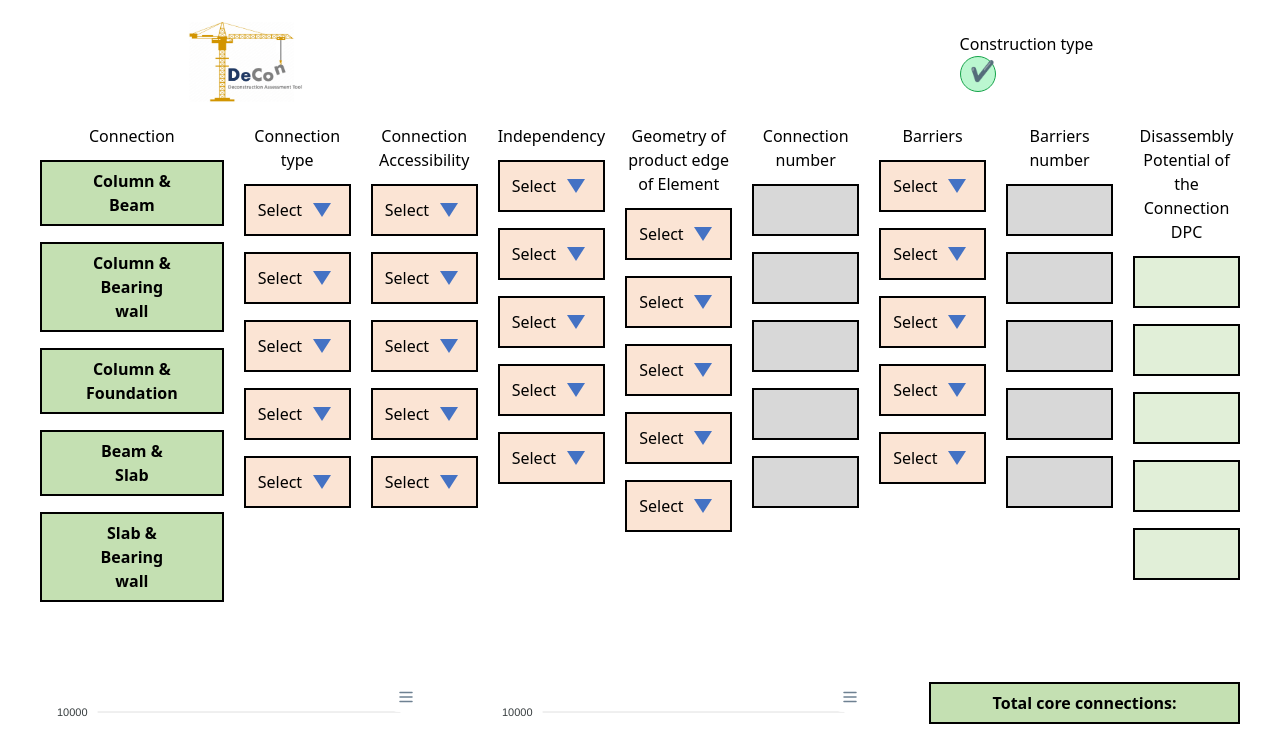
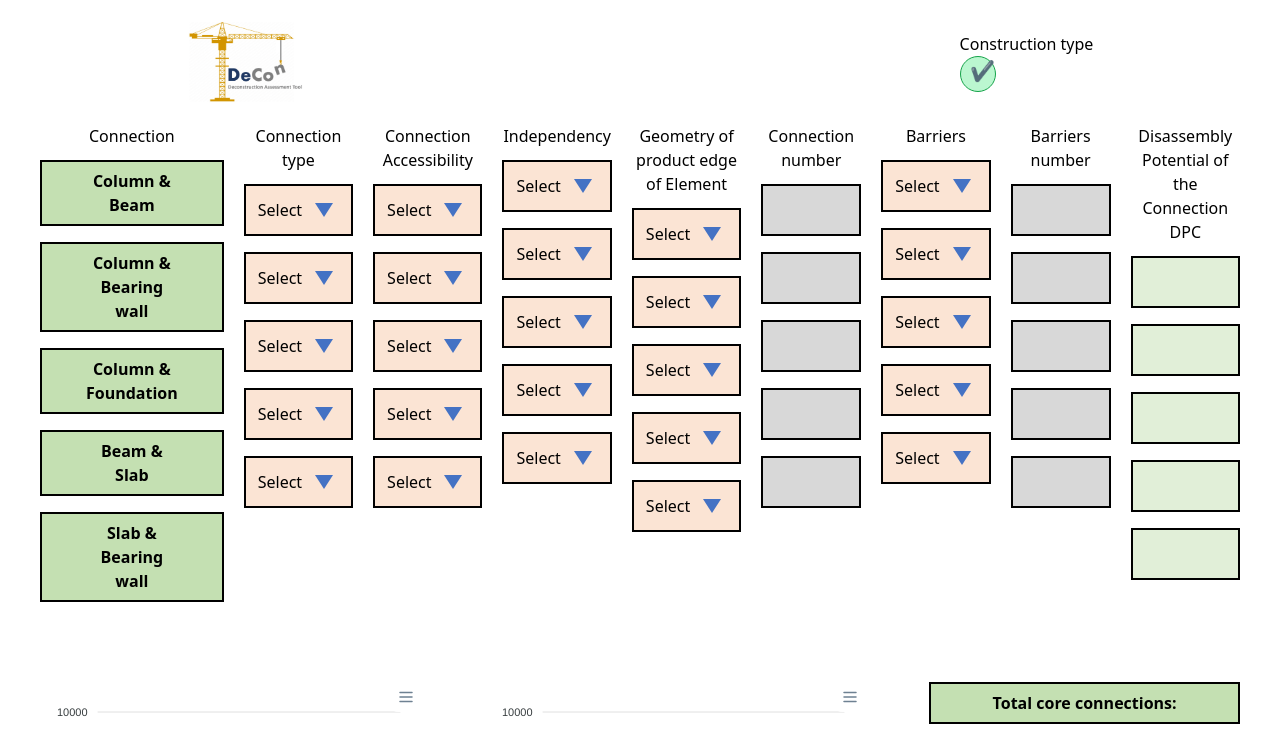
Before and after one commit to shariful10/DeCon, a React (Vite) app: page /building-core in a window 1280 px wide. Shown: the top 738 px of the page. Built offline with nearby package versions, Linux system fonts and the light colour scheme.

Commit message:
added next button link

```diff
--- a/src/pages/BuildingCore.jsx
+++ b/src/pages/BuildingCore.jsx
@@ -68,7 +68,7 @@ export default function BuildingCore() {
             </div>
           </div>
 
-          <div className="flex-1">
+          <div className="w-[100px]">
             <h3 className="text-center mb-3">Connection number</h3>
             <div className="flex flex-col gap-4">
               <Input />
@@ -90,7 +90,7 @@ export default function BuildingCore() {
             </div>
           </div>
 
-          <div className="flex-1">
+          <div className="w-[100px]">
             <h3 className="text-center mb-3">Barriers number</h3>
             <div className="flex flex-col gap-4">
               <Input />
@@ -131,7 +131,9 @@ export default function BuildingCore() {
             </div>
             <div className="w-full flex items-center gap-5">
               <Button btnTitle="Previous" />
-              <Button btnTitle="Next" />
+              <Link to="/building-shell">
+                <Button btnTitle="Next" />
+              </Link>
             </div>
           </div>
         </div>
```
Also changed, not shown: 1 other file (tests, documents, lock files or other folders).
